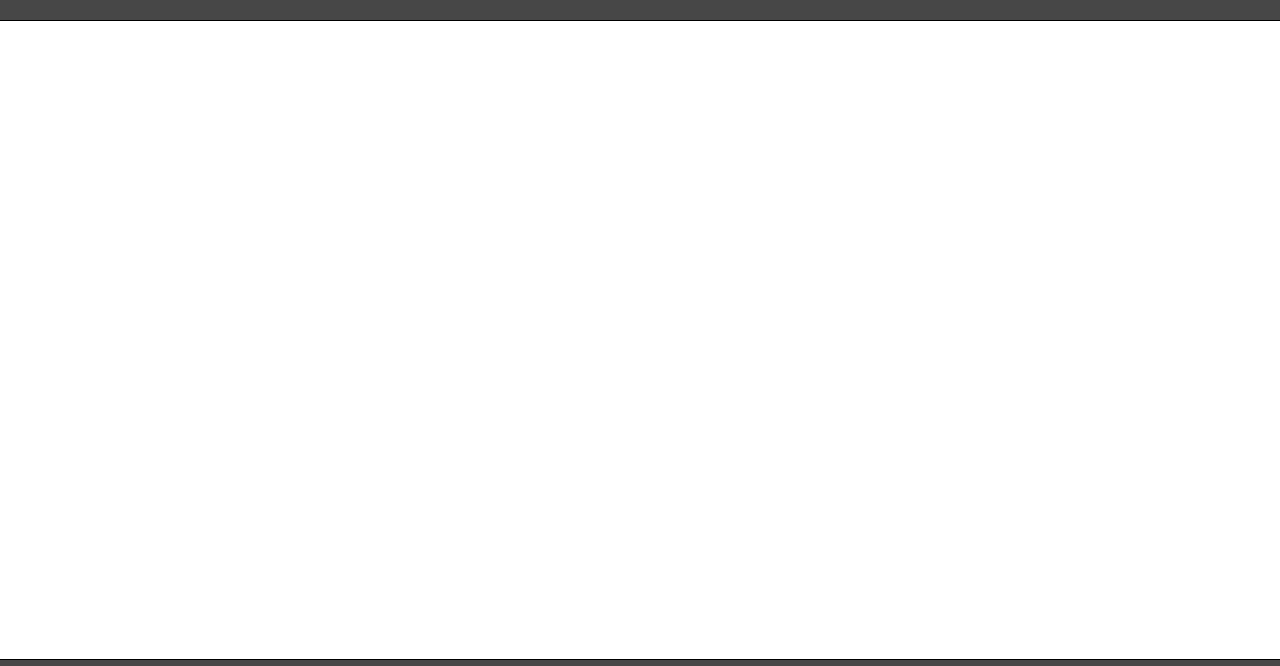
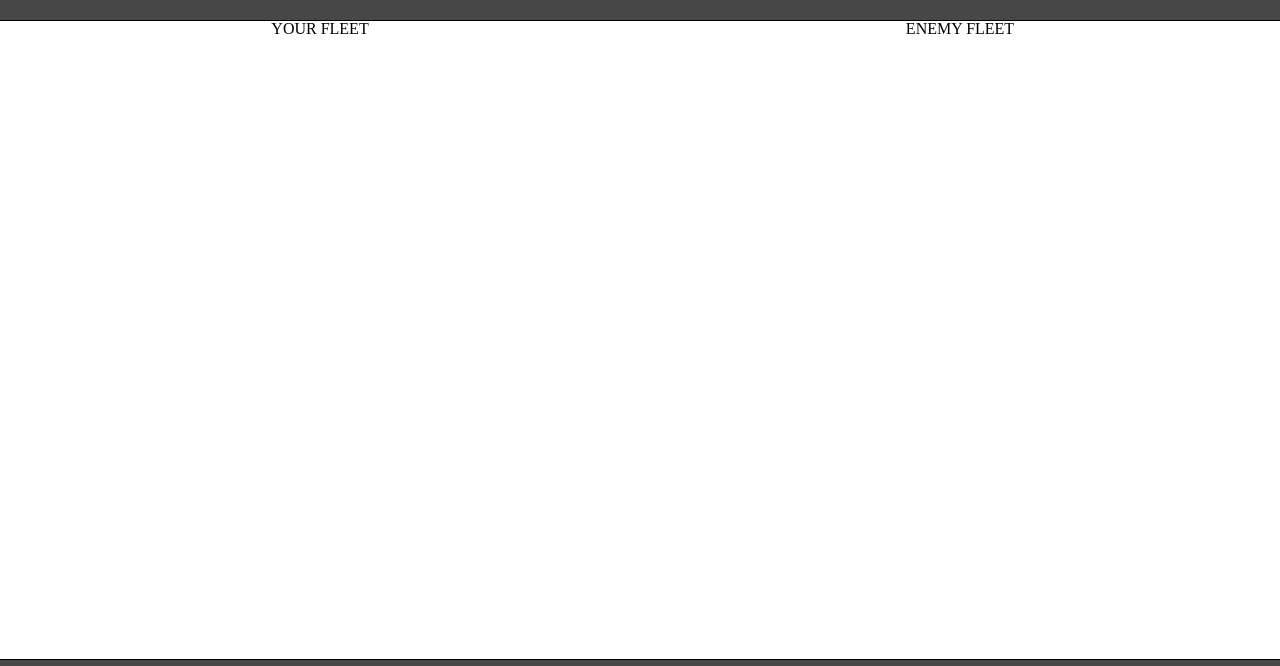
Before and after one commit to Veregorn/TOP-Battleship, a website built with webpack: page dist/index.html in a window 1280 px wide. Both pictures are taken after a click on the button "START". Shown: the part 60-726 px from the top of the page. Built offline with nearby package versions, Linux system fonts and the light colour scheme.

Commit message:
"loadGameUI" function implemented

```diff
--- a/src/styles/index.css
+++ b/src/styles/index.css
@@ -97,6 +97,8 @@ a:visited {
     background-color: rgb(255, 255, 255);
 }
 
+/* COVER */
+
 .glowing-button {
     background-color: #4CAF50;
     border: none;
@@ -133,7 +135,7 @@ a:visited {
     animation: glowing 2s infinite;
 }
 
-/* SHIPS */
+/* COVER SHIPS */
 
 #carrier-shape {
     position: absolute;
@@ -203,6 +205,19 @@ a:visited {
     z-index: 1;
 }
 
+/* MAIN - GAME */
+
+.playerSide {
+    width: 50%;
+    height: 100%;
+    display: flex;
+    flex-direction: column;
+    padding: 5%;
+    align-items: center;
+}
+
+
+
 /* FOOTER */
 
 #footer {
--- a/src/view.js
+++ b/src/view.js
@@ -41,7 +41,42 @@ export let view = (function() {
         main.innerHTML = ""
     }
 
-    // Load initial UI screen
+    // Loads game UI
+    function loadGameUI() {
+
+        // SIDES
+
+        const userSide = createElement("div","playerSide",null)
+        const computerSide = createElement("div","playerSide",null)
+
+        const main = getElement("main")
+        main.appendChild(userSide)
+        main.appendChild(computerSide)
+
+        // Headers
+
+        const userHeader = createElement("div","gameHeader","userGameHeader")
+        const computerHeader = createElement("div","gameHeader","computerGameHeader")
+
+        const userTitle = createElement("h2","playerTitle",null)
+        const computerTitle = createElement("h2","playerTitle",null)
+
+        userTitle.textContent = "YOUR FLEET"
+        computerTitle.textContent = "ENEMY FLEET"
+
+        userHeader.appendChild(userTitle)
+        computerHeader.appendChild(computerTitle)
+
+        userSide.appendChild(userHeader)
+        computerSide.appendChild(computerHeader)
+
+        // Gameboards
+
+        // Fleet Status Panels
+
+    }
+
+    // Loads initial UI screen
     function loadCoverMainUI() {
 
         // Create a screen <div></div> that covers all the space available on browser nav
@@ -75,6 +110,7 @@ export let view = (function() {
         glowingButton.textContent = "START"
         glowingButton.addEventListener("click", () => {
             deleteMainUI()
+            loadGameUI()
         })
         main.appendChild(glowingButton)
 
```
Also changed, not shown: dist/0994527ee29583b0271fe79790c90ee0.svg, dist/95fe9cad9ee48cb611bfeef6a47d3592.svg (added), dist/fac9748767def3e1f38d933b101020f0.svg (added), dist/index.bundle.js, src/assets/graphics/concept-art.png (added).
